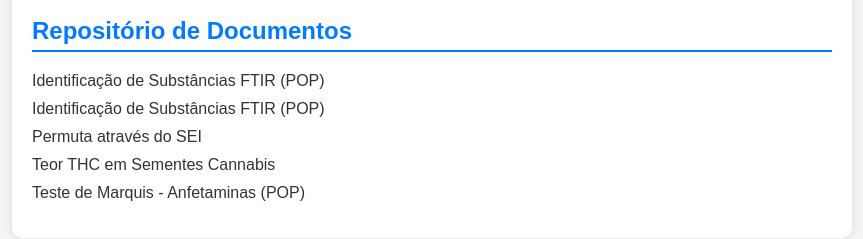
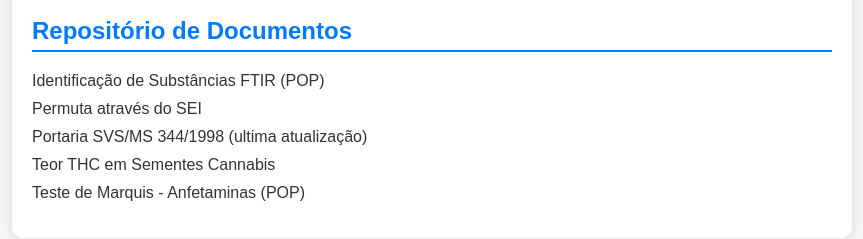
Before and after one commit to jpaulocts/labquim, a plain HTML site: page index.html in a window 1280 px wide. Shown: the part 255-494 px from the top of the page, without its empty margins (208-1071 px from the left). Drawn offline with Linux system fonts and the light colour scheme.

Commit message:
correção

```diff
--- a/index.html
+++ b/index.html
@@ -110,7 +110,7 @@
         <li><a href="https://drive.google.com/file/d/1VA9Quhv55ZobpGA5xO4qKdfsGloU2Sb-/view?usp=drive_link" target="_blank">Teor THC em Sementes Cannabis</a></li>
         <li><a href="https://drive.google.com/file/d/1vCve7ZotVvE6UNnF2irTTGmhTNYzMGK5/view?usp=drive_link" target="_blank">Permuta através do SEI</a></li>
         <li><a href="https://drive.google.com/file/d/126VZc5rJIQLMenMCe57wFNb2ra8yNVHF/view?usp=drive_link" target="_blank">Identificação de Substâncias FTIR (POP)</a></li>
-        <li><a href="https://antigo.anvisa.gov.br/documents/10181/6693220/RDC_835_2023_.pdf/07742279-7647-417c-9c9f-aa0e10075a93" target="_blank">Identificação de Substâncias FTIR (POP)</a></li>
+        <li><a href="https://antigo.anvisa.gov.br/documents/10181/6693220/RDC_835_2023_.pdf/07742279-7647-417c-9c9f-aa0e10075a93" target="_blank">Portaria SVS/MS 344/1998 (ultima atualização)</a></li>
         <!-- Adicione mais itens conforme necessário -->
     </ul>
 </div>
```
